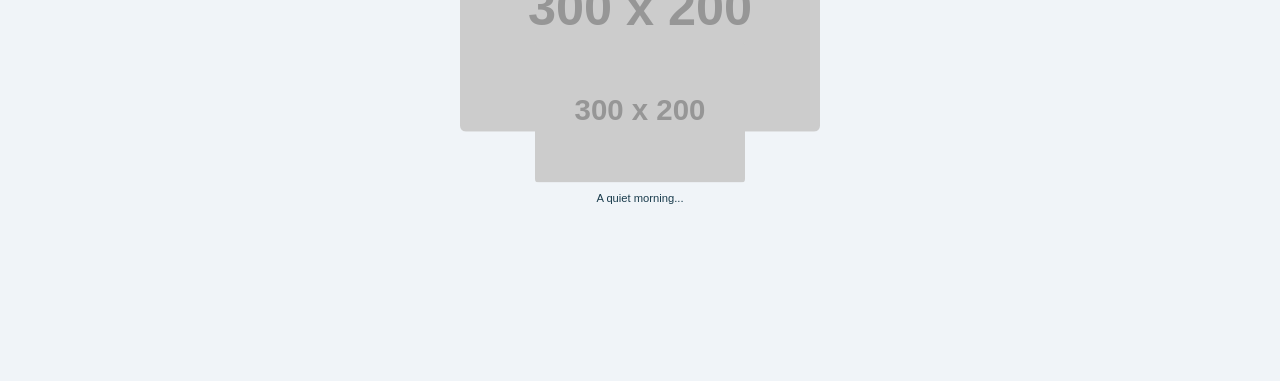
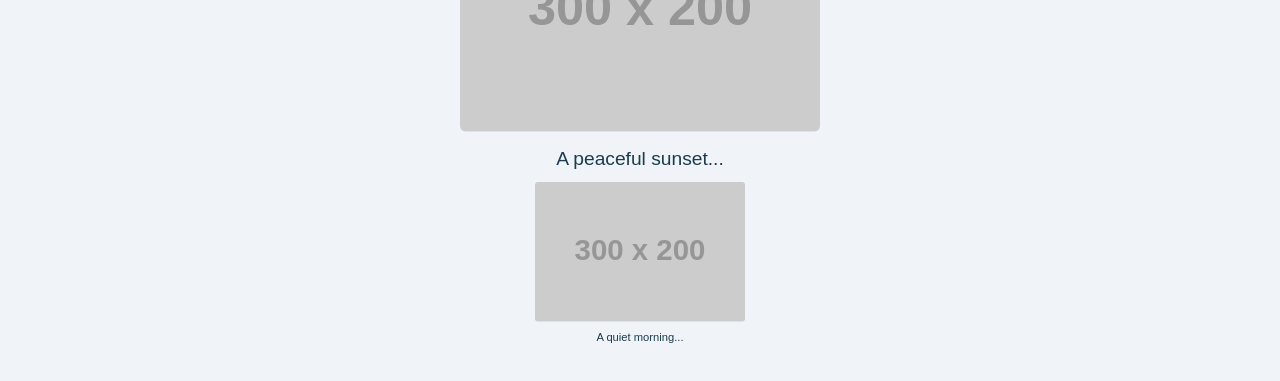
Before and after one commit to shntimax/shntimax-site, an Eleventy site: page blog/index.md in a window 1280 px wide. Shown: the part 165-546 px from the top of the page. Built offline with nearby package versions, Linux system fonts and the light colour scheme; Eleventy itself is replaced by a stand-in of ours; files that its build step writes are made by us from their sources; placeholder pictures from the web are drawn by us.

Commit message:
Fix missing stories by adjusting DOM loading and positioning

```diff
--- a/carousel.js
+++ b/carousel.js
@@ -1,11 +1,16 @@
-document.addEventListener("DOMContentLoaded", () => {
+window.addEventListener("load", () => {
   const container = document.querySelector(".stories-container");
   const previousItem = document.querySelector(".story-previous");
   const currentItem = document.querySelector(".story-current");
   const nextItem = document.querySelector(".story-next");
 
   if (!container || !previousItem || !currentItem || !nextItem) {
-    console.error("Container or story items not found!");
+    console.error("Container or story items not found!", {
+      container: !!container,
+      previousItem: !!previousItem,
+      currentItem: !!currentItem,
+      nextItem: !!nextItem,
+    });
     return;
   }
 
@@ -41,7 +46,7 @@ document.addEventListener("DOMContentLoaded", () => {
 
     // Animate positions and scaling
     gsap.to(previousItem, {
-      y: "-40%", // Partially visible at the top
+      y: "-100%", // Move up so only the bottom corner is visible
       scale: 0.7,
       duration: 0.5,
       ease: "power1.out",
@@ -55,7 +60,7 @@ document.addEventListener("DOMContentLoaded", () => {
     });
 
     gsap.to(nextItem, {
-      y: "40%", // Partially visible at the bottom
+      y: "100%", // Move down so only the top corner is visible
       scale: 0.7,
       duration: 0.5,
       ease: "power1.out",
```
